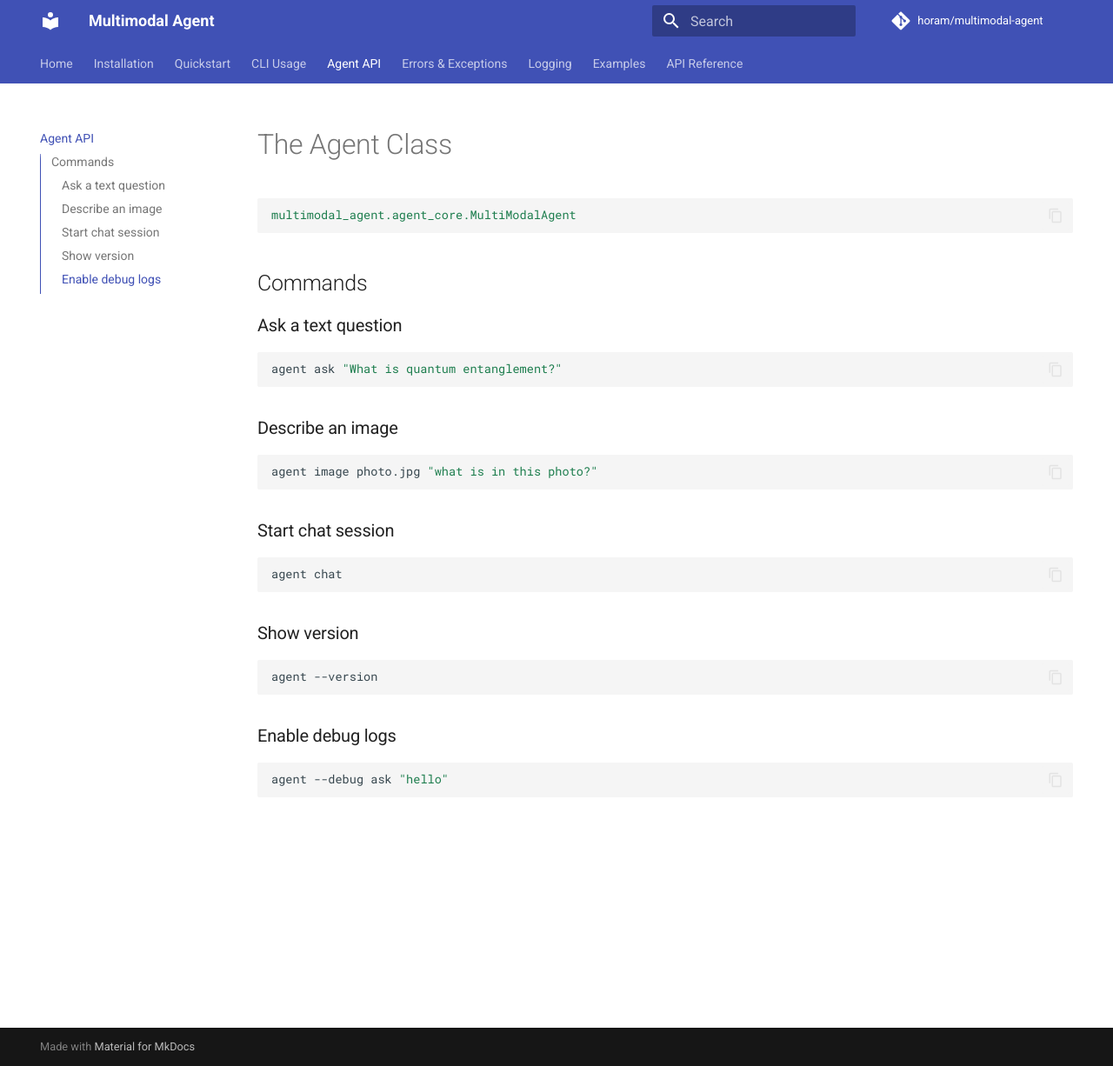
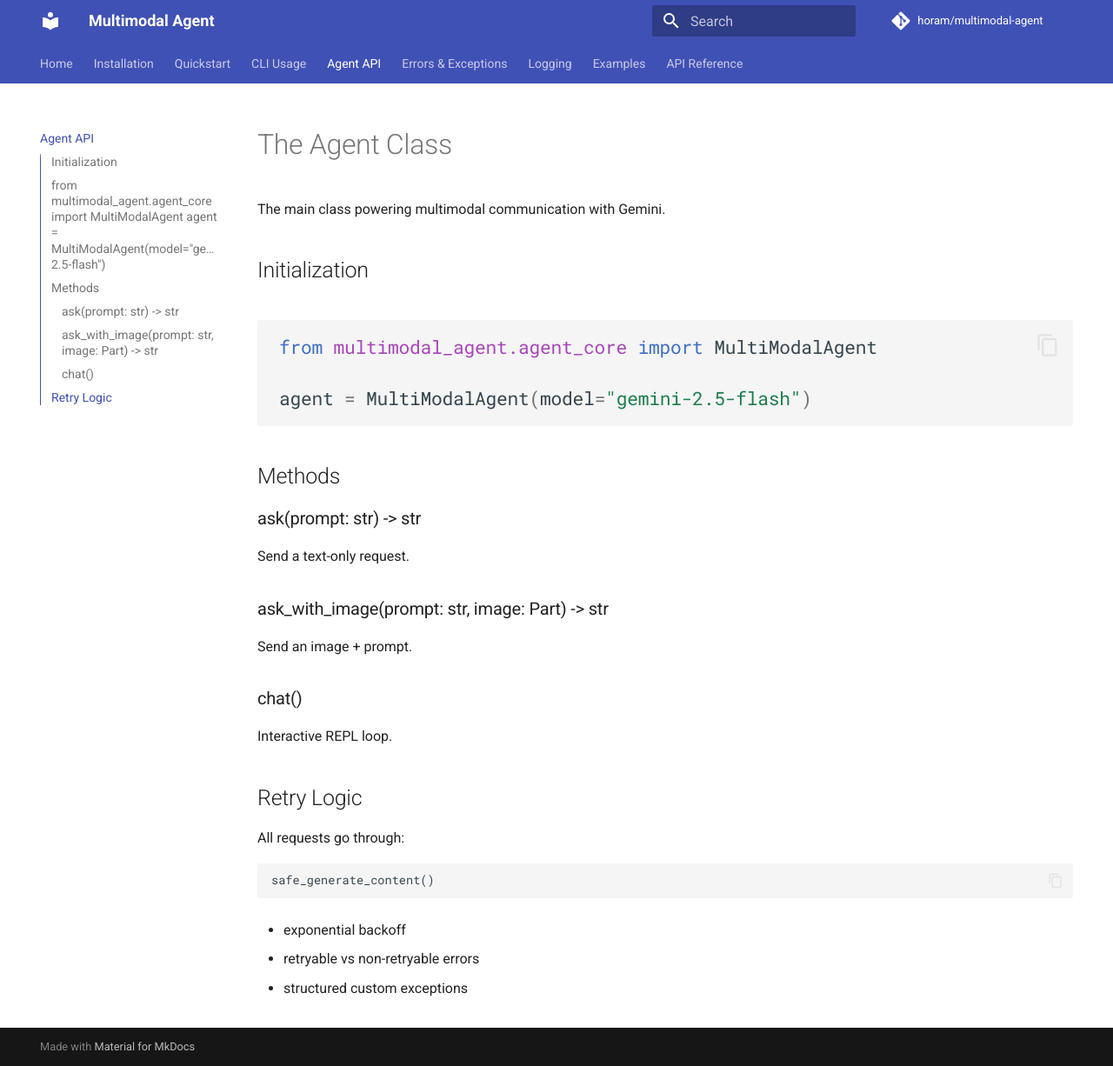
Before and after one commit to horam/multimodal-agent, an MkDocs documentation site: the page built from docs/agent.md, in a window 1280 px wide and 1226 px high. Shown: the whole window at 87% size. Built offline with MkDocs 1.6.1 and Material for MkDocs 9.7.7, drawn with Linux system fonts in a browser that asks for light colours; comment, search, counter and statistics services are not loaded.

Commit message:
first phase of the change

````diff
--- a/docs/agent.md
+++ b/docs/agent.md
@@ -1,37 +1,35 @@
 # The Agent Class
 
-```yaml
-multimodal_agent.agent_core.MultiModalAgent
+The main class powering multimodal communication with Gemini.
+
+## Initialization
+
+```python
+from multimodal_agent.agent_core import MultiModalAgent
+
+agent = MultiModalAgent(model="gemini-2.5-flash")
 ```
+---
+## Methods
 
-## Commands
+### ask(prompt: str) -> str
+Send a text-only request.
 
-### Ask a text question
 
-```bash
-agent ask "What is quantum entanglement?"
-```
+### ask_with_image(prompt: str, image: Part) -> str
+Send an image + prompt.
 
-### Describe an image
+### chat()
+Interactive REPL loop.
 
-```bash
-agent image photo.jpg "what is in this photo?"
-```
 
-### Start chat session
+## Retry Logic
+All requests go through:
 
-```bash
-agent chat
-```
+    safe_generate_content()
 
-### Show version
+* exponential backoff
 
-```bash
-agent --version
-```
+* retryable vs non-retryable errors
 
-### Enable debug logs
-
-```bash
-agent --debug ask "hello"
-```
+* structured custom exceptions
--- a/docs/cli.md
+++ b/docs/cli.md
@@ -2,27 +2,27 @@
 
 The package installs a command-line tool called: agent
 
-## Commands
+## Commands Overview
 
-### Ask a text question
-
-```bash
-agent ask "What is quantum entanglement?"
-```
-
-### Describe an image
-```bash
-agent image photo.jpg "what is in this photo?"
-```
-### Start chat session
-```bash
-agent chat
-```
 ### Show version
 ```bash
 agent --version
 ```
-### Enable debug logs
+### Text Prompt
+```bash
+agent ask "hello world"
+```
+### Image + Text
+```bash
+agent image img.jpg "describe this"
+```
+### Debug Mode
 ```bash
 agent --debug ask "hello"
 ```
+## Example Response
+
+```bash
+$ agent ask "what is python?"
+Python is a programming language...
+```
--- a/docs/installation.md
+++ b/docs/installation.md
@@ -1,77 +1,30 @@
-# Installation
+## Install from PyPI (recommended)
 
-Clone the repo:
-
+```bash
+pip install multimodal-agent
+```
+## Install from source
 ```bash
 git clone https://github.com/horam/multimodal-agent.git
 cd multimodal-agent
-```
-Install in editable mode:
-
-```bash
-pip install -e .[dev]
+pip install -e .[dev,test]
 ```
 
-Check installation:
 
-```bash
-agent --version
-```
+## **Clarify `.env` location and purpose**
 
-Create a .env file:
+Your CLI loads `.env` from:
+
+    /project-root/.env
 
 
-```bash
-GOOGLE_API_KEY=your_api_key_here
-LOGLEVEL=INFO
-```
 
----
+## Environment Variables
+
+Create a `.env` file **in the project root**, not inside `src/`.
+
+    GOOGLE_API_KEY=your_api_key
+    LOGLEVEL=INFO
 
 
-### ✅ `docs/cli.md`
-
-```markdown
-# CLI Usage
-
-The package installs a command-line tool called:
-
-agent
-
-shell
-Copy code
-
-## Commands
-
-### Ask a text question
-
-```bash
-agent ask "What is quantum entanglement?"
-Describe an image
-bash
-Copy code
-agent image photo.jpg "what is in this photo?"
-Start chat session
-bash
-Copy code
-agent chat
-Show version
-bash
-Copy code
-agent --version
-Enable debug logs
-bash
-Copy code
-agent --debug ask "hello"
-yaml
-Copy code
-
----
-
-### ✅ `docs/agent.md`
-
-```markdown
-# The Agent Class
-
-::: multimodal_agent.agent_core.MultiModalAgent
-```
+This file must **not** be committed (already ignored in `.gitignore`).
````
Also changed, not shown: docs/examples.md (+9 -0 lines), docs/index.md (+37 -0 lines), docs/quickstart.md (+15 -7 lines).
